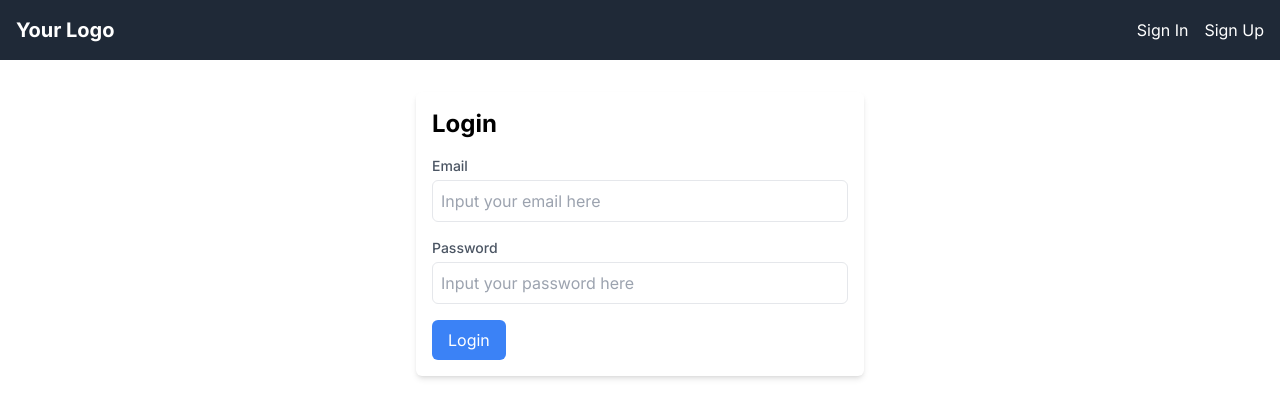
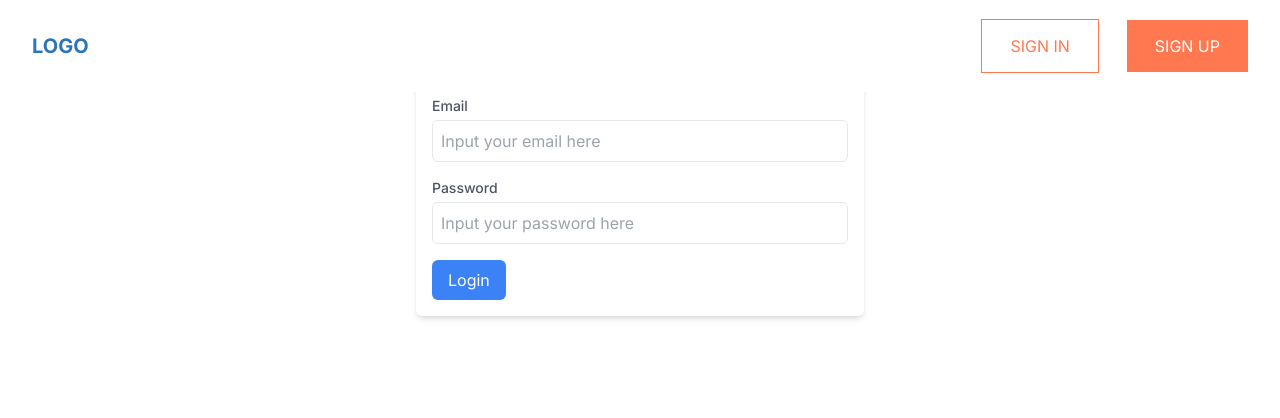
Before and after one commit to henryanandsr/technical-assessment, a Next.js app in the folder client/villa-reservation-client/: page /login in a window 1280 px wide. Shown: the top 418 px of the page. Built offline with nearby package versions, Linux system fonts and the light colour scheme; no server answers.

Commit message:
feat : add styling to navbar

```diff
--- a/client/villa-reservation-client/app/components/NavigationBar.tsx
+++ b/client/villa-reservation-client/app/components/NavigationBar.tsx
@@ -5,6 +5,8 @@ import axiosPrivate from "@/app/utils/api";
 import Cookies from "js-cookie";
 import { handleLogout } from "@/app/utils/auth";
 import Link from "next/link";
+import { FontAwesomeIcon } from "@fortawesome/react-fontawesome";
+import { faUser } from "@fortawesome/free-solid-svg-icons";
 
 function NavigationBar() {
   const axiosInstance = axiosPrivate();
@@ -41,37 +43,55 @@ function NavigationBar() {
   };
 
   return (
-    <nav className="bg-gray-800 p-4">
+    <nav className="bg-white p-8 fixed w-full top-0 z-50">
       <div className="container mx-auto flex items-center justify-between">
         {/* Logo or Brand */}
-        <div className="text-white font-bold text-xl">Your Logo</div>
+        <Link href="/">
+          <div className="text-tertiary font-bold text-xl">LOGO</div>
+        </Link>
 
         {/* Navigation Links */}
-        <div className="space-x-4">
+        <div className="space-x-7">
           {loggedIn ? (
-            <>
-              <Link href="/villa" className="text-white">
-                {/* <a className="text-white hover:text-gray-300">Villa</a> */}
-                Villa
+            <div className="flex flex-row items-center space-x-9">
+              <Link href="/villa" className="text-black">
+                VILLA
               </Link>
-              <Link href="/booking" className="text-white">
-                Booking
+              <Link href="/booking" className="text-black">
+                BOOKING
               </Link>
-              <span className="text-white">Welcome, {name}</span>
-              <button
-                onClick={handleLogoutButton}
-                className="text-white hover:text-gray-300 cursor-pointer"
-              >
-                Logout
-              </button>
-            </>
+              <div>
+                <div className="peer text-white flex flex-row space-x-2 items-center text-primary">
+                  <FontAwesomeIcon icon={faUser} />
+                  <div>{name}</div>
+                </div>
+
+                <div
+                  className="absolute hidden peer-hover:flex hover:flex
+         flex-col bg-white drop-shadow-lg"
+                >
+                  <button
+                    onClick={handleLogoutButton}
+                    className="text-white hover:text-gray-300 cursor-pointer bg-primary py-2 px-3"
+                  >
+                    Logout
+                  </button>
+                </div>
+              </div>
+            </div>
           ) : (
             <>
-              <Link href="/login" className="text-white">
-                Sign In
+              <Link
+                href="/login"
+                className="text-primary border border-primary px-7 py-4"
+              >
+                SIGN IN
               </Link>
-              <Link href="/register" className="text-white">
-                Sign Up
+              <Link
+                href="/register"
+                className="text-white bg-primary px-7 py-4"
+              >
+                SIGN UP
               </Link>
             </>
           )}
--- a/client/villa-reservation-client/app/components/Villa/VillaListing.tsx
+++ b/client/villa-reservation-client/app/components/Villa/VillaListing.tsx
@@ -44,7 +44,7 @@ function VillaListing() {
   );
 
   return (
-    <div className="container mx-auto mt-8">
+    <div className="container mx-auto mt-24 z-1">
       <h1 className="text-3xl font-bold mb-4">Villa Listings</h1>
       {/* Search Bar */}
       <div className="mb-4">
--- a/client/villa-reservation-client/app/layout.tsx
+++ b/client/villa-reservation-client/app/layout.tsx
@@ -5,8 +5,8 @@ import './globals.css'
 const inter = Inter({ subsets: ['latin'] })
 
 export const metadata: Metadata = {
-  title: 'Create Next App',
-  description: 'Generated by create next app',
+  title: 'Villa Reservation',
+  description: 'Villa Reservation',
 }
 
 export default function RootLayout({
```
Also changed, not shown: client/villa-reservation-client/app/assets/hero.jpg.
